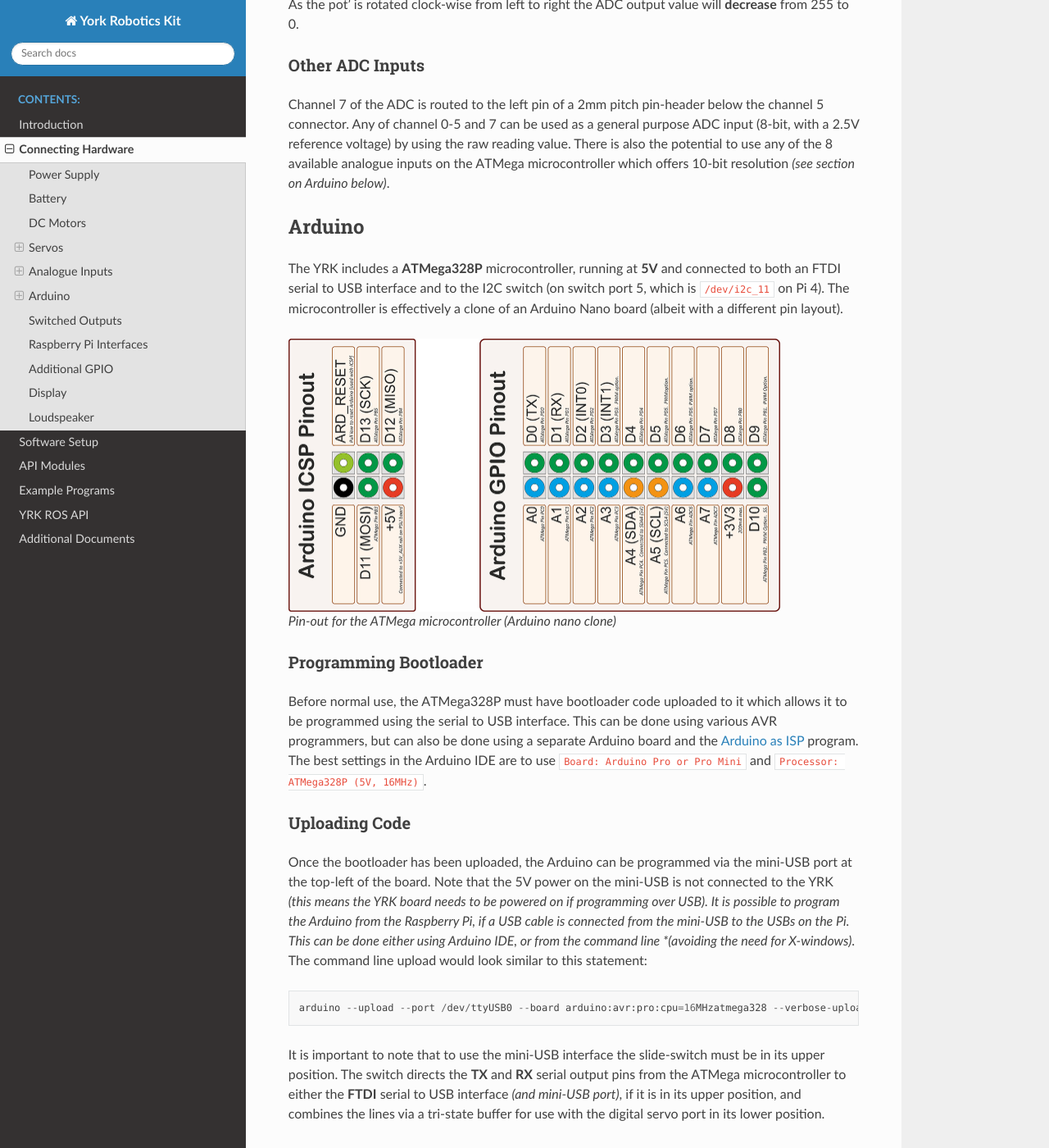
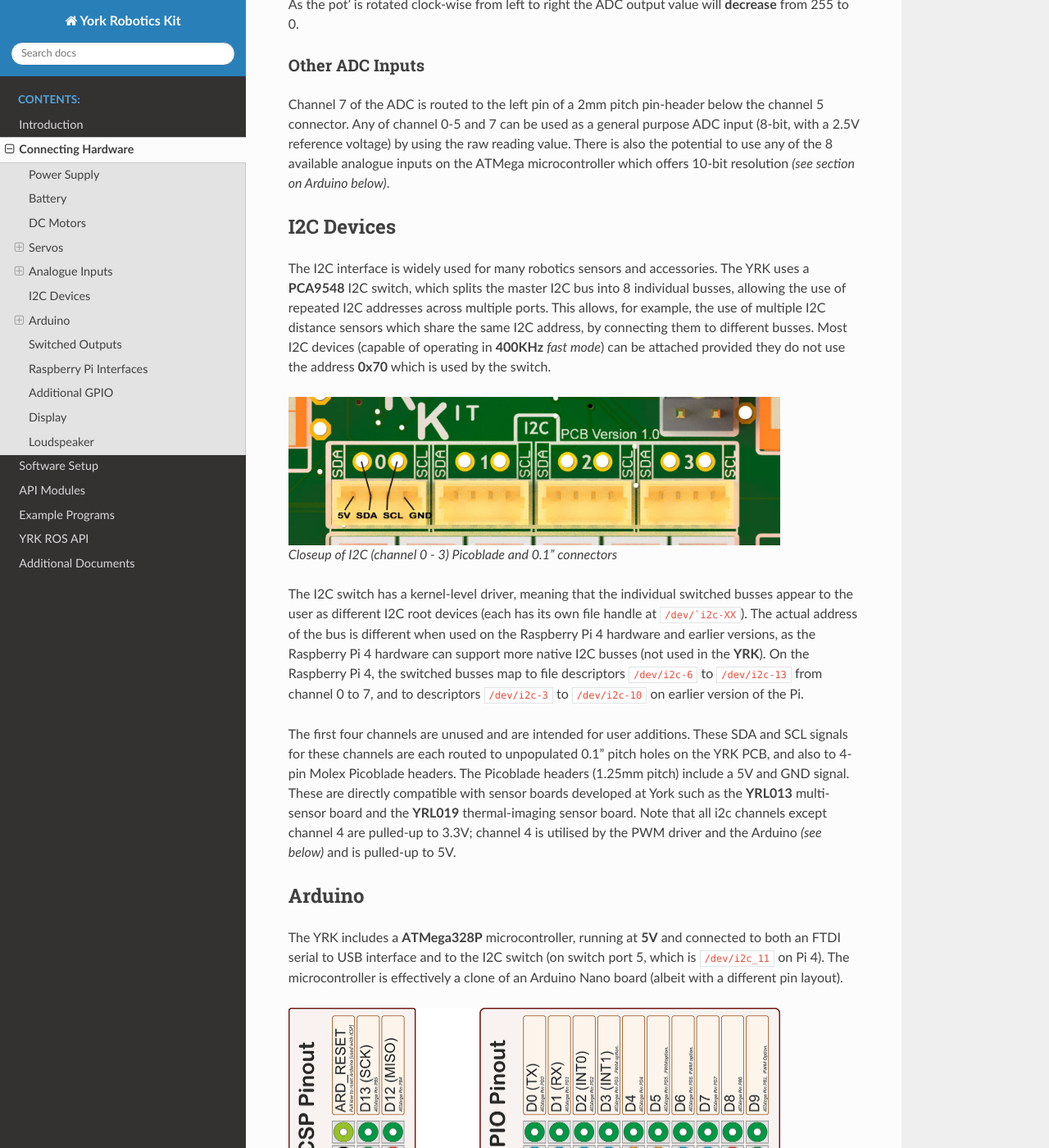
Before and after one commit to yorkrobotlab/yrk, a Sphinx documentation site: the page built from docs/hardware.rst, in a window 1280 px wide and 1400 px high, scrolled down 5910 px. Shown: the whole window at 82% size. Built offline with Sphinx 7.4.7 and the Read the Docs theme 2.0.0, drawn with Linux system fonts in a browser that asks for light colours.

Commit message:
Added i2c section to user guide

```diff
--- a/docs/documents.rst
+++ b/docs/documents.rst
@@ -45,6 +45,7 @@ This table contains internet URLs to most of the core intergrated circuits and m
 Component         Part Name           Datasheet URL
 ================  ==================  ====================================================================================
 Arduino IC        ATMega328P          `<https://www.microchip.com/wwwproducts/en/ATmega328p>`_
+I2C Switch IC     PCA9548             `<http://www.ti.com/lit/ds/symlink/pca9548a.pdf>`_
 Serial:USB IC     FTDI FT232RL        `<https://www.ftdichip.com/Support/Documents/DataSheets/ICs/DS_FT232R.pdf>`_
 Power Supply IC   TPS82130            `<http://www.ti.com/lit/ds/symlink/tps82130.pdf>`_
 GPIO Expander IC  PCA9555             `<https://www.nxp.com/docs/en/data-sheet/PCA9555.pdf>`_
--- a/docs/hardware.rst
+++ b/docs/hardware.rst
@@ -199,6 +199,37 @@ channel 0-5 and 7 can be used as a general purpose ADC input (8-bit, with a 2.5V
 raw reading value.  There is also the potential to use any of the 8 available analogue inputs on the ATMega microcontroller which offers 10-bit
 resolution *(see section on Arduino below)*.
 
+I2C Devices
+-----------
+
+The I2C interface is widely used for many robotics sensors and accessories.  The YRK uses a **PCA9548** I2C
+switch, which splits the master I2C bus into 8 individual busses, allowing the use of repeated I2C addresses
+across multiple ports.  This allows, for example, the use of multiple I2C distance sensors which share the
+same I2C address, by connecting them to different busses.  Most I2C devices (capable of operating in **400KHz**
+*fast mode*) can be attached provided they do not use the address **0x70** which is used by the switch.
+
+
+.. figure:: /images/i2c.jpg
+    :width: 600px
+    :height: 181px
+    :alt: Closeup of I2C (channel 0 - 3) Picoblade and 0.1" connectors
+
+    Closeup of I2C (channel 0 - 3) Picoblade and 0.1" connectors
+
+
+The I2C switch has a kernel-level driver, meaning that the individual switched busses appear to the user as
+different I2C root devices (each has its own file handle at ``/dev/`i2c-XX``).  The actual address of the bus
+is different when used on the Raspberry Pi 4 hardware and earlier versions, as the Raspberry Pi 4 hardware
+can support more native I2C busses (not used in the **YRK**).  On the Raspberry Pi 4, the switched busses map
+to file descriptors ``/dev/i2c-6`` to ``/dev/i2c-13`` from channel 0 to 7, and to descriptors ``/dev/i2c-3`` to ``/dev/i2c-10``
+on earlier version of the Pi.
+
+The first four channels are unused and are intended for user additions.  These SDA and SCL signals for these channels are each routed to
+unpopulated 0.1" pitch holes on the YRK PCB, and also to 4-pin Molex Picoblade headers.  The Picoblade headers (1.25mm pitch) include a
+5V and GND signal.  These are directly compatible with sensor boards developed at York such as the **YRL013** multi-sensor board and the
+**YRL019** thermal-imaging sensor board.  Note that all i2c channels except channel 4 are pulled-up to 3.3V; channel 4 is
+utilised by the PWM driver and the Arduino *(see below)* and is pulled-up to 5V.
+
 
 Arduino
 -------
```
Also changed, not shown: docs/images/i2c.jpg (added).
